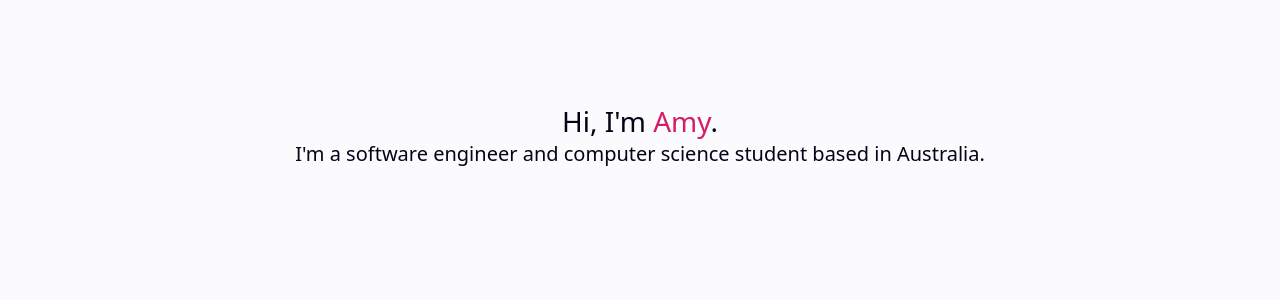
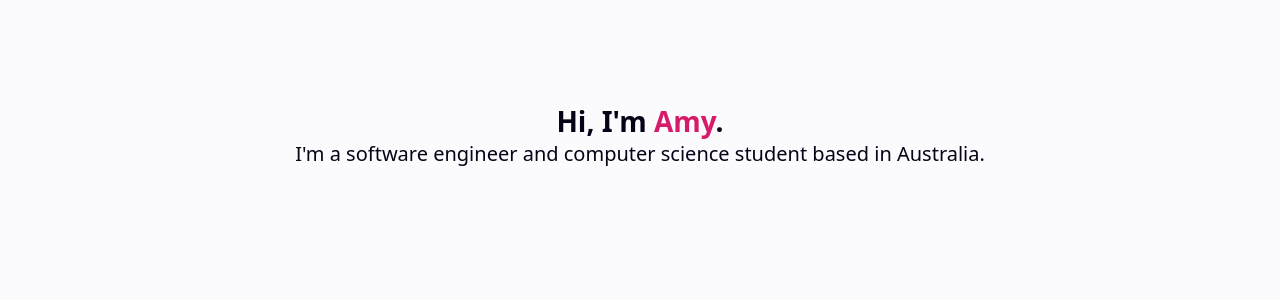
Before and after one commit to amydevs/websys-assignment, a Jekyll site: the page built from index.html, in a window 1280 px wide and 900 px high, scrolled down 509 px. Shown: the part 150-450 px from the top of the window. Built offline with Jekyll 4.4.1, drawn with Linux system fonts in a browser that asks for light colours.

Commit message:
fix: title

```diff
--- a/_sass/index.scss
+++ b/_sass/index.scss
@@ -33,6 +33,7 @@
 
 .section-impression .blurb .title {
     font-size: 1.75rem;
+    margin: 0px;
 }
 
 .section-impression .blurb .name {
--- a/index.html
+++ b/index.html
@@ -6,8 +6,8 @@ order: 0
 <section class="section-impression">
     <img src="assets/img/home/pfp.png" alt="My Profile Picture" />
     <div class="blurb">
-        <span class="title">Hi, I&apos;m <span class="name">Amy</span>.</span> <br />
-        <span>I&apos;m a software engineer and computer science student based in Australia.</span><br />
+        <h2 class="title">Hi, I&apos;m <span class="name">Amy</span>.</h2>
+        <span>I&apos;m a software engineer and computer science student based in Australia.</span>
     </div>
 </section>
 <section class="section-about">
```
